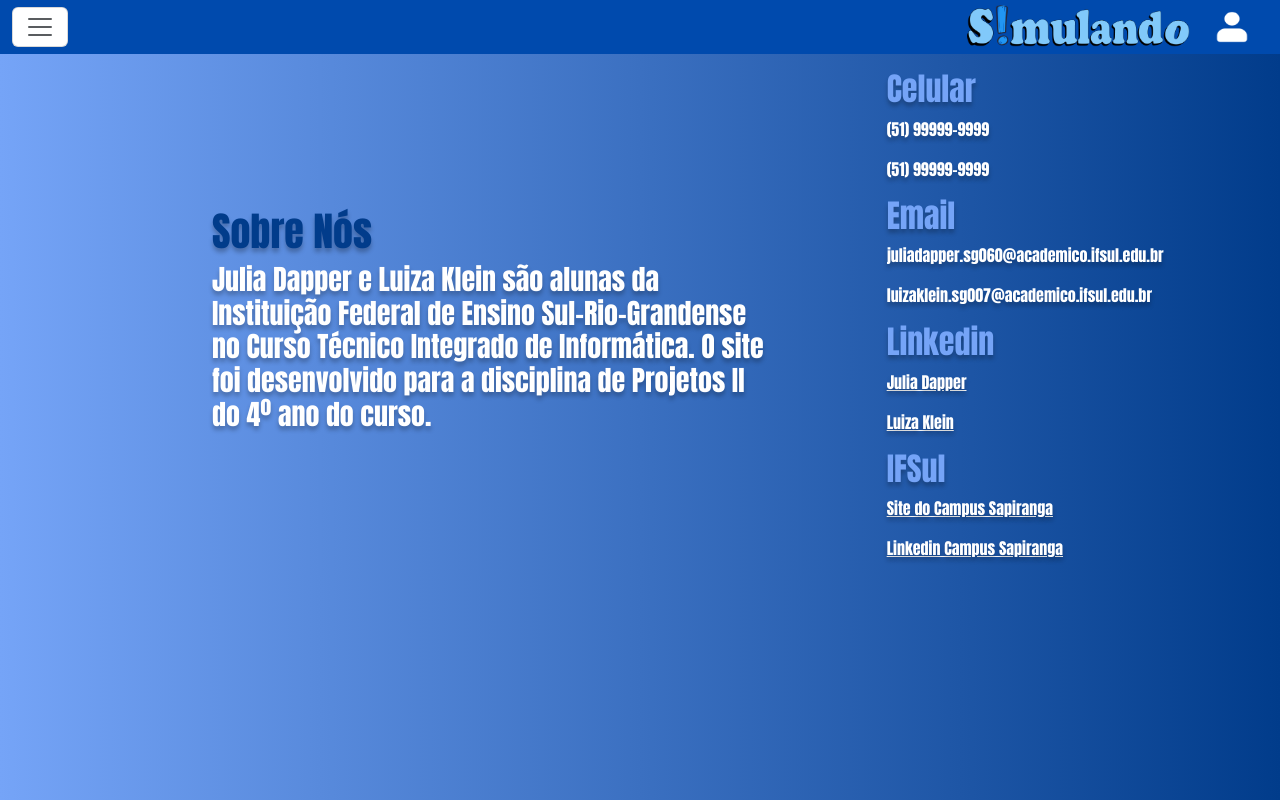
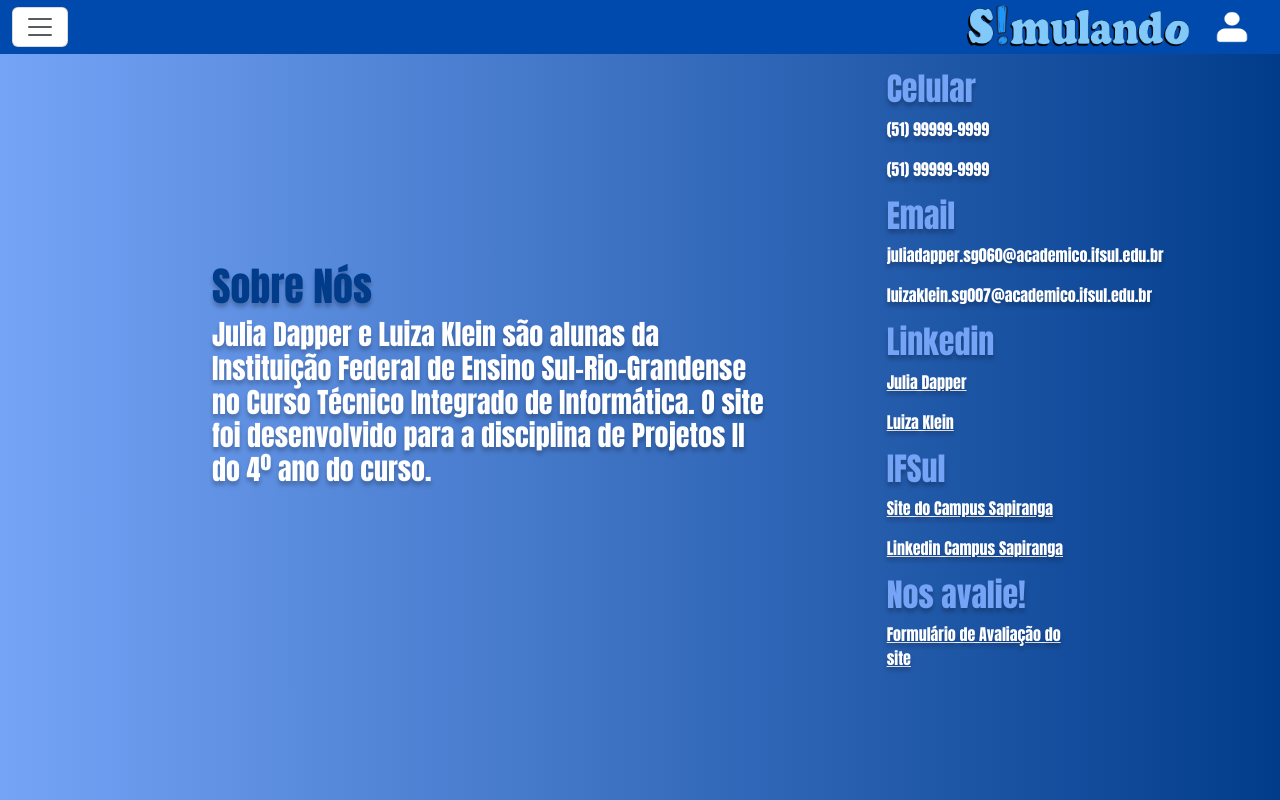
Before and after one commit to rkluiza/simulando, a Next.js app in the folder simulando-next/: page /sobreNos in a window 1280 px wide. Built offline with nearby package versions, Linux system fonts and the light colour scheme.

Commit message:
Update sobreNositens.js

```diff
--- a/simulando-next/components/sobreNositens.js
+++ b/simulando-next/components/sobreNositens.js
@@ -27,6 +27,9 @@
                         <h2 className={style.tituloclaro}>IFSul</h2>
                         <p><Link className={style.link} href='http://www.sapiranga.ifsul.edu.br/'>Site do Campus Sapiranga</Link></p>
                         <p><Link className={style.link} href='https://www.linkedin.com/company/ifsul---campus-sapiranga'>Linkedin Campus Sapiranga</Link></p>
+
+                        <h2 className={style.tituloclaro}>Nos avalie!</h2>
+                        <p><Link className={style.link} href='https://forms.gle/P3tm2LA4se2EUuGq9'>Formulário de Avaliação do site</Link></p>
                     </div>
                 </Row>
             </div>
```
